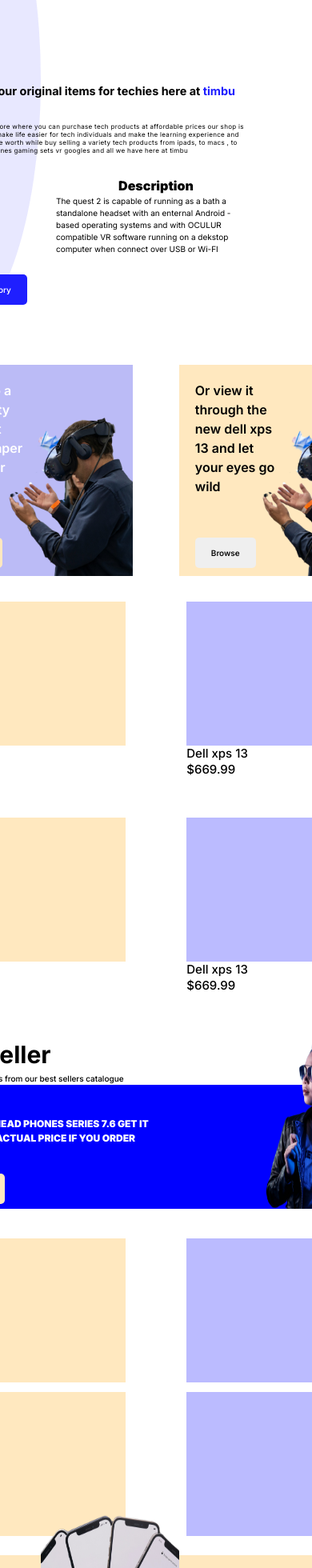
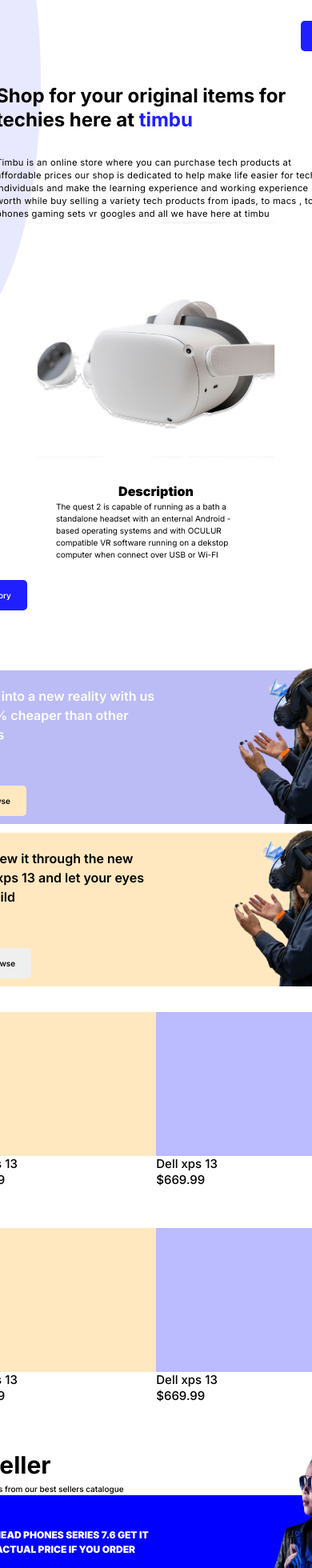
Before and after one commit to Kenny-204/HNG-stage-two, a React (Vite) app: page / in a window 390 px wide. Shown: the top 1960 px of the page at 80% size. Built offline with nearby package versions, Linux system fonts and the light colour scheme; a web font is replaced by a local one.

Commit message:
partial mobile view

```diff
--- a/package.json
+++ b/package.json
@@ -11,7 +11,8 @@
   },
   "dependencies": {
     "react": "^18.3.1",
-    "react-dom": "^18.3.1"
+    "react-dom": "^18.3.1",
+    "react-router-dom": "^6.24.1"
   },
   "devDependencies": {
     "@types/react": "^18.3.3",
--- a/src/App.css
+++ b/src/App.css
@@ -87,74 +87,22 @@
   cursor: pointer;
 }
 
-/* dropdown start */
-.dropdown--menu {
-  display: none;
-  height: 0;
-  position: absolute;
-  right: 2rem;
-  top: 60px;
-  width: 200px;
-  background: #f4f7fe;
-  backdrop-filter: blur(15px);
-  border-radius: 10px;
-  overflow: hidden;
-  font-size: 1rem;
-  font-weight: 550;
-  box-shadow: 1px 1px 13px #d7e3ff;
-  list-style: none;
-  padding: 10px 20px;
-  transition: height 0.2s cubic-bezier(0.175, 0.885, 0.32, 1.275);
-}
 
-.dropdown--item {
-  margin: 5px;
-}
-
-.dropdown--menu a,
-.dropdown--menu a li {
-  padding: 7px;
-  color: var(--gray);
-}
-
-.dropdown--menu.open {
-  height: 250px;
-  display: block;
-}
-
-.dropdown--menu button {
-  background-color: #FA8443;
-  font-family: lato;
-  color: #f7f7f7ff;
-  width: 120px;
-  height: 46px;
-  border-radius: 8px;
-  border: none;
-  display: block;
-}
-
-/* dropdown end */
-/* media queries for dropdown */
 @media all and (max-width:780px) {
 
 
-  nav ul,
-  nav button {
+  nav a {
     display: none;
   }
 }
 
-@media all and (min-width:780px) {
-  .toggle_Btn {
-    display: none;
-  }
-}
 
 /* Navbar end */
 /* hero  */
 .hero {
   justify-content: space-around;
   padding: 0 40px;
+  flex-wrap: wrap;
 }
 
 .hero .text-left {
@@ -207,17 +155,18 @@
   }
 }
 
-@media all and (max-width:712px) {
+@media all and (max-width:760px) {
   .svg {
     width: 50%;
     height: 500px;
   }
 
   .hero .text-left {
-    padding: 30px 0px;
-    width: 50%;
-    text-align: left;
+    display: grid;
+    place-content: center;
   }
+
+  /*
 
   .title {
     font-size: 90%;
@@ -231,9 +180,10 @@
     letter-spacing: 0.32px;
   }
 
+  */
   .hero .illus {
-    width: 200px;
-    height: 200px;
+    width: 400px;
+    height: 400px;
   }
 
 }
@@ -247,12 +197,13 @@
 
   .hero .text-left {
     padding: 0px 0px;
-    text-align: center;
+
+    /* text-align: center; */
   }
 
-
   .hero .illus {
-    display: none;
+    width: 300px;
+    height: 300px;
   }
 
 }
@@ -306,7 +257,7 @@
 }
 
 .shop-card {
-  width: 45%;
+  /* width: 45%; */
   margin-top: 2%;
   justify-content: space-between;
   position: relative;
@@ -351,10 +302,35 @@
 
 }
 
+.rectangle-container {
+  list-style: none;
+  display: flex;
+  justify-content :space-between;
+  flex-wrap: wrap;
+}
+
 .rectangle {
   /* background-color: #FFA50040; */
   width: 250px;
   height: 180px;
+}
+
+@media all and (max-width:1059px) {
+  .shop-card-container {
+    justify-content: center;
+    align-items: center;
+  }
+
+}
+
+@media all and (max-width:525px) {
+  .shop-items,.rectangle-container {
+    justify-content: center;
+    align-items: center;
+    margin-top: 2%;
+
+  }
+
 }
 
 /* section end */
@@ -374,7 +350,7 @@
 .headphone {
   background-color: blue;
   padding: 1%;
-  position:relative;
+  position: relative;
   color: white;
 }
 
@@ -383,7 +359,8 @@
   font-size: 12px;
   font-weight: 700;
 }
-.discount-left button{
+
+.discount-left button {
   font-family: "Inter";
   /* font-size: 24px; */
   font-weight: 900;
@@ -391,6 +368,7 @@
   /* text-align: left; */
 
 }
+
 .discount-text {
   font-family: "Inter";
   font-size: 30px;
@@ -398,48 +376,56 @@
   width: 650px;
   padding: 3% 0;
 }
+
 @media all and (max-width:875px) {
-.discount-text{
+  .discount-text {
     font-size: 12px;
     width: 50%;
   }
 }
+
 /* Section End */
 /* Section start */
-.happy-hour{
+.happy-hour {
   justify-content: space-between;
   background-color: #FFE8BF;
-  position:relative;
+  position: relative;
   padding: 2%;
 }
-.happy-hour-bold{
+
+.happy-hour-bold {
   font-family: "Inter";
   font-weight: 900;
   font-size: 40px;
   width: 300px;
 }
+
 @media all and (max-width:1116px) {
-  .happy-hour-bold{
+  .happy-hour-bold {
     font-family: "Inter";
     font-weight: 900;
     font-size: 20px;
     /* width: 400px; */
   }
 }
+
 /* section end */
 /* section start */
-.new-google{
+.new-google {
   background-color: #BCBCFF;
   padding: 2%;
   color: white;
   justify-content: space-between;
 }
-.new-google-left{
+
+.new-google-left {
   width: 400px;
 }
-.new-google-left p{
+
+.new-google-left p {
   font-family: "Inter";
   font-size: 25px;
   font-weight: 800;
 }
+
 /* section end */
--- a/src/App.jsx
+++ b/src/App.jsx
@@ -3,6 +3,8 @@
 import Button from "./components/Button.jsx";
 import Header from "./components/header.jsx";
 import Footer from "./components/footer.jsx";
+// import Product from "./pages/Product.jsx"
+// import {BrowserRouter,Routes,Route} from "react-router-dom"
 
 import "./App.css";
 
@@ -79,13 +81,8 @@
         </div>
       </section>
       <section>
-        <ul
-          style={{
-            listStyle: "none",
-            display: "flex",
-            justifyContent: "space-between",
-            flexWrap:"wrap"
-          }}
+        <ul className="rectangle-container"
+
         >
           <li>
             <Rectangle />
--- a/src/components/nav.jsx
+++ b/src/components/nav.jsx
@@ -13,16 +13,7 @@
         })}
         <Button Label = "Learn More"/>
       </ul>
-      <div className="toggle_Btn">
-                <i className=" fa-solid fa-bars"></i>
-            </div>
 
-            <div className="dropdown--menu ">
-            {Navlinks.map((link, i) => {
-          return <NavLink className="dropdown-item" title={link} key={i} />;
-        })}
-                <button className="dropdown--item">Sign Up</button>
-            </div>
     </>
   );
 }
```
Also changed, not shown: 1 other file (tests, documents, lock files or other folders). Lines whose indentation alone changed are shown as unchanged.
